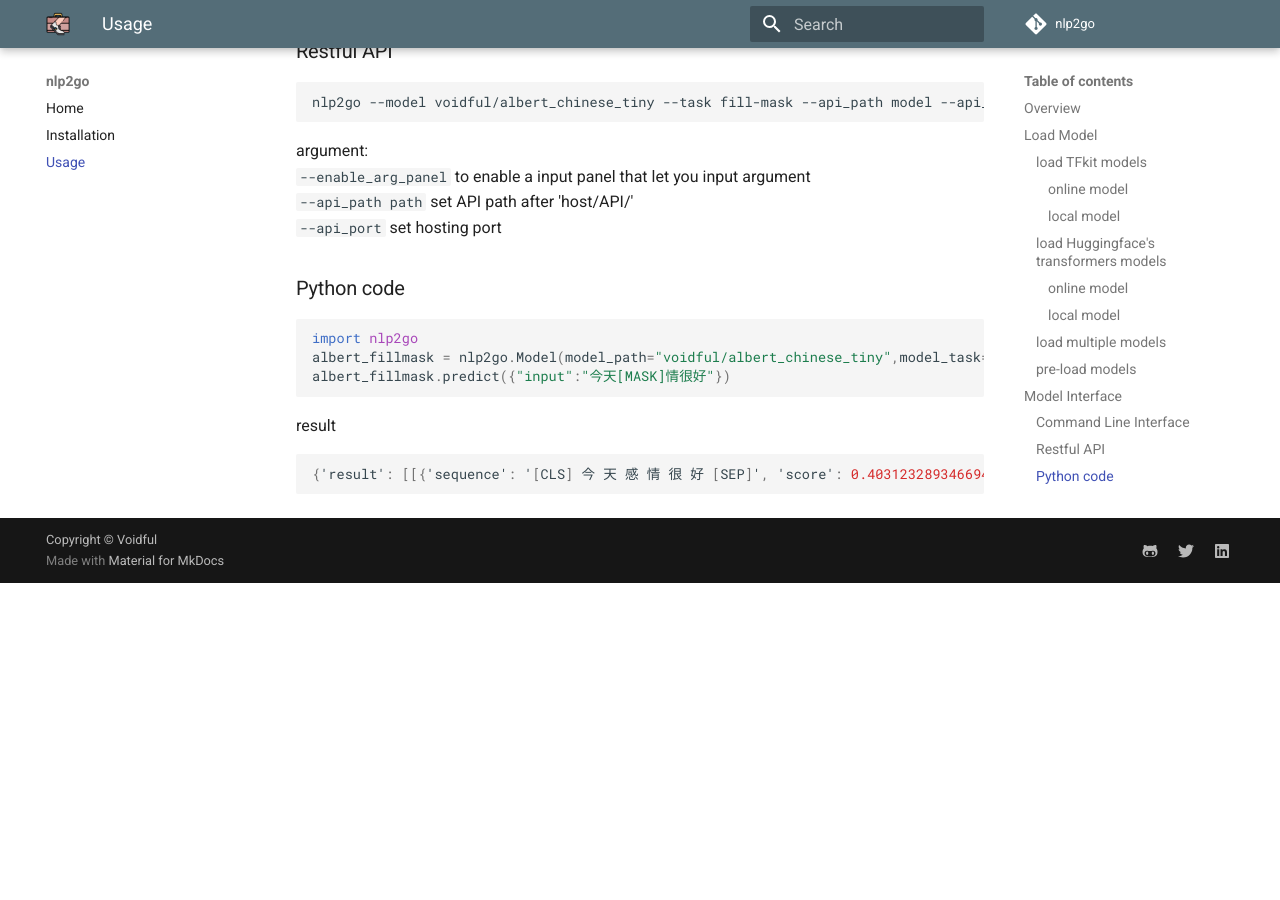
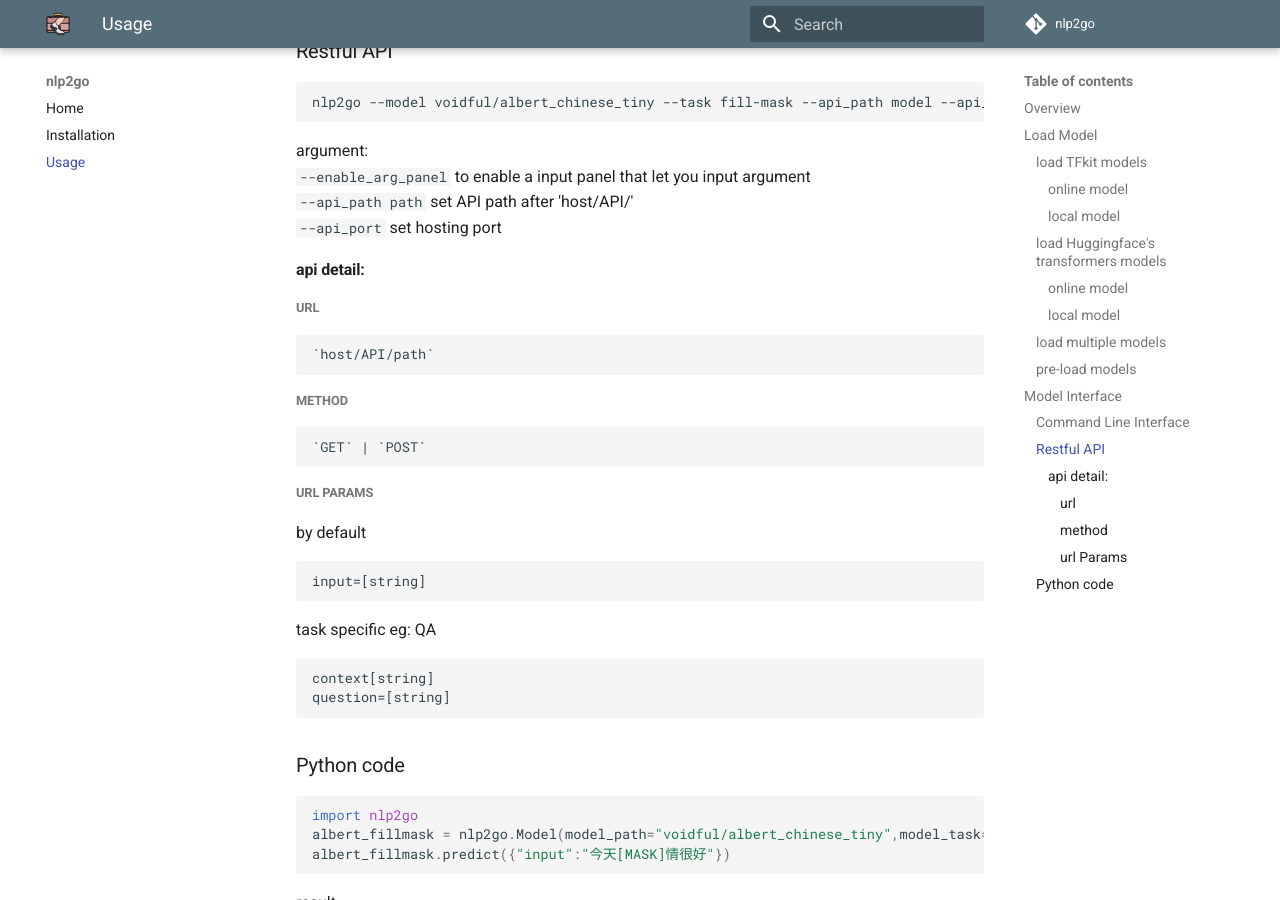
Before and after one commit to voidful/nlp2go, an MkDocs documentation site: the page built from docs/usage.md, in a window 1280 px wide and 900 px high, scrolled down 3055 px. Built offline with MkDocs 1.6.1 and Material for MkDocs 9.7.7, drawn with Linux system fonts in a browser that asks for light colours; comment, search, counter and statistics services are not loaded; before the commit the page ends 3638 px from its top, so only the background shows below that.

Commit message:
update doc

````diff
--- a/docs/usage.md
+++ b/docs/usage.md
@@ -132,6 +132,25 @@
 `--api_path path` set API path after 'host/API/'
 `--api_port` set hosting port
 
+####api detail:
+#####url
+    `host/API/path`
+#####method
+    `GET` | `POST`
+#####url Params
+
+by default
+```
+input=[string]
+```
+
+task specific eg: QA
+```
+context[string]
+question=[string]
+```
+
+
 ### Python code
 ```python
 import nlp2go
--- a/mkdocs.yml
+++ b/mkdocs.yml
@@ -48,13 +48,10 @@
     - icon: fontawesome/brands/linkedin
       link: https://www.linkedin.com/in/voidful/
 
-extra_css:
-  - css/mkdocstrings.css
-
-## Google Analytics
-#google_analytics:
-#  - UA-XXXXXXXX-X
-#  - auto
+# Google Analytics
+google_analytics:
+  - UA-127062540-3
+  - auto
 
 # Extensions
 markdown_extensions:
````
Also changed, not shown: README.md (+4 -0 lines), docs/index.md (+4 -1 lines).
